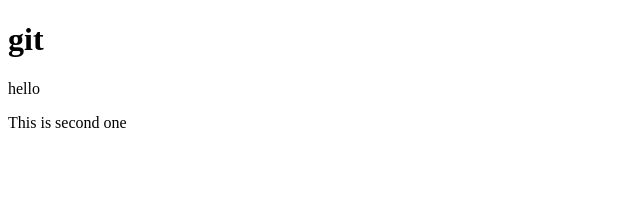
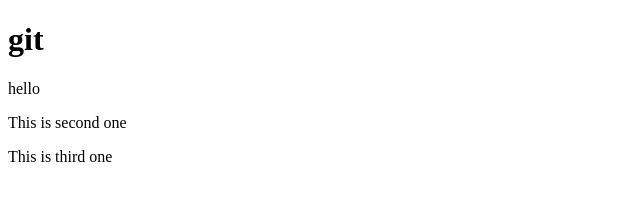
Before and after one commit to thisismemukul/git-test, a website: page index.html in a window 1280 px wide. Shown: the whole page, without its empty margins (0-640 px from the left). Drawn offline with Linux system fonts and the light colour scheme.

Commit message:
second commit

```diff
--- a/index.html
+++ b/index.html
@@ -10,5 +10,6 @@
     <h1>git</h1>
     <p> hello</p>
     <p>This is second one</p>
+    <p>This is third one</p>
 </body>
 </html>
```
Also changed, not shown: package.json (added, +24 -0 lines), 2 other files.
